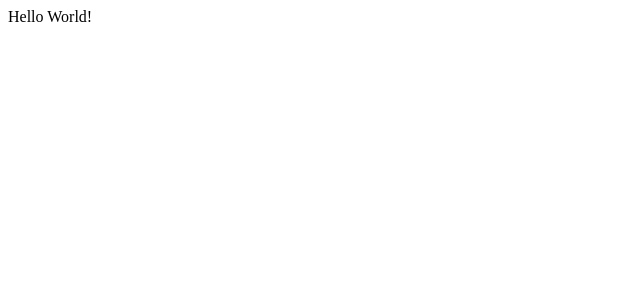
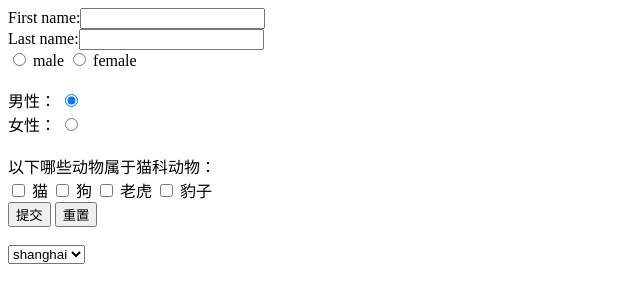
Before and after one commit to mayaboyC/mayaboyc.github.com, a plain HTML site: page index.html in a window 1280 px wide. Shown: the whole page, without its empty margins (0-640 px from the left). Drawn offline with Linux system fonts and the light colour scheme.

Commit message:
Update index.html

```diff
--- a/index.html
+++ b/index.html
@@ -1,9 +1,43 @@
 <!doctype html>
 <html>
 <head>
+    <meta charset="UTF-8">
     <title>我的第一个网页</title>
 </head>
 <body>
-Hello World!
+<form action="">
+    First name:<input type="text" neme="firstname"><br>
+    Last name:<input type="text" nems="lastname"><br>
+    <input type="radio" neme="sex" value="male"/> male
+    <input type="radio" name="sex" value="female"/> female
+</form>
+<br>
+<form>
+    男性：
+    <input type="radio" checked="checked" name="Sex" value="male" />
+    <br />
+    女性：
+    <input type="radio" name="Sex" value="female" />
+</form>
+<br>
+<form action="">
+    以下哪些动物属于猫科动物：<br>
+    <input type="checkbox" name="cat" value="1"/> 猫
+    <input type="checkbox" name="dog" value="2"/> 狗
+    <input type="checkbox" name="Tiger" value="3"/> 老虎
+    <input type="checkbox" name="Leopard" value="4"/> 豹子
+    <br/>
+    <input type="submit" value="提交"/>
+    <input type="reset" value="重置"/>
+</form>
+<br/>
+<form action="">
+    <select name="s1" id="">
+        <option value="beijing" disabled="disabled">beijing</option>
+        <option value="tianjin">tianjin</option>
+        <option value="shanghai" selected="selected">shanghai</option>
+        <option value="nanjing">nanjing</option>
+    </select>
+</form>
 </body>
 </html>
```
